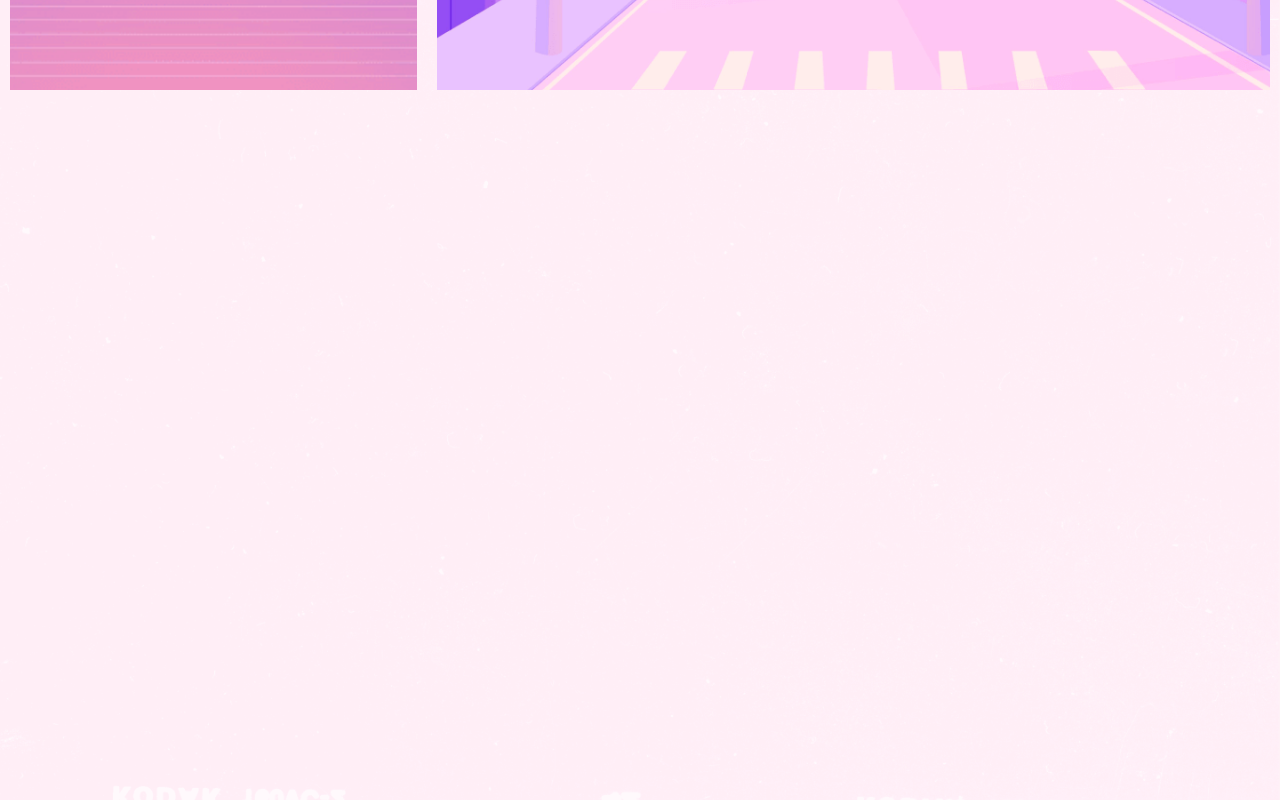
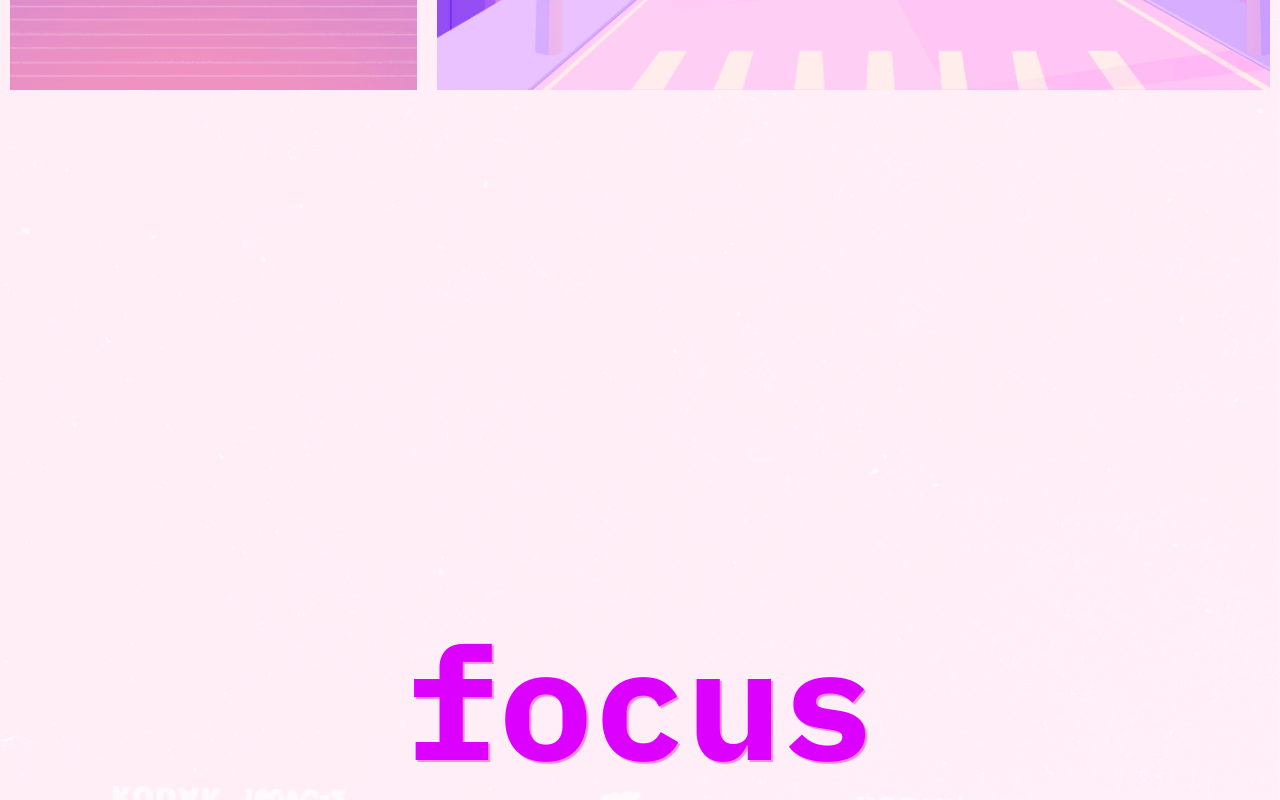
Before and after one commit to deadOk-core/slozhno-sosredotochitsya-ad, a plain HTML site: page index.html in a window 1280 px wide. Shown: the part 3980-4780 px from the top of the page. Drawn offline with Linux system fonts and the light colour scheme.

Commit message:
итог

```diff
--- a/index.html
+++ b/index.html
@@ -10,7 +10,7 @@
     <link rel="stylesheet" href="./fonts/fonts.css" />
     <link rel="stylesheet" href="./styles/globals.css" />
     <link rel="icon" href="./images/favicon.ico" sizes="any" />
-    <link rel="icon" href="./images/favicon.svg" sizes="images/svg+xml" />
+    <link rel="icon" href="./images/favicon.svg" type="images/svg+xml" />
     <link rel="mobile-icon" href="./images/mobile-icon.png" />
 
     <!--подключение файлов для цветовых тем-->
--- a/styles/globals.css
+++ b/styles/globals.css
@@ -7,7 +7,6 @@
 }
 
 body {
-  /* width: 375px; */
   padding: 0;
   min-inline-size: 375px;
   max-inline-size: 1440px;
--- a/styles/light.css
+++ b/styles/light.css
@@ -26,10 +26,9 @@
 
 @media (prefers-color-scheme: light) {
   :root {
-    /* Дублируем переменные светлой темы */
   --accent-color: #FF8DCB;
   --bg-image: url(../images/cover-image-light.png);
   --main-text-color: #353430;
   --title-decor-color: #353430;
-  }
 }
+}
--- a/styles/style.css
+++ b/styles/style.css
@@ -13,7 +13,7 @@
 .header {
   color: var(--accent-color);
   display: grid;
-  grid-template-rows: 1fr min-content 1fr;
+  grid-template-rows: min-content min-content min-content;
   block-size: 100vh;
 }
 
@@ -27,6 +27,7 @@
 .header__theme-menu {
   display: flex;
   justify-content: end;
+  /* margin-block-start: 65px; */
 }
 
 .header__theme-menu-button {
@@ -84,7 +85,7 @@
 }
 
 .rec::after {
-content: '';
+  content: '';
   display: block;
   inline-size: 9px;
   block-size: 9px;
@@ -94,20 +95,14 @@ content: '';
   margin-inline-start: 10px;
 }
 
-
-
 .title {
-  /* Для планшета и десктопа */
- /* clamp(7.5rem, 0.5625rem + 14.4531vw, 9.8125rem)  */
-
- /* Для мобильных */
-  margin-block-start: 65px;
-  margin-block-end: 55px;
   font-size: var(--title-font-sz);
   font-weight: 700;
   line-height: 83%;
   color: #DB00FF;
   text-shadow: 4px 4px 0 var(--accent-color);
+  margin-block-start: 65px;
+  margin-block-end: 55px;
 }
 
 .concentrate-subtitle {
@@ -172,8 +167,14 @@ content: '';
 /*footer*/
 
 .footer {
-  padding-block-start: 286px;
-  padding-block-end: 285px;
+  display: flex;
+  /* padding-block-start: 286px;
+  padding-block-end: 285px; */
+  align-items: center;
+  justify-content: center;
+
+  margin-block-start: 0;
+  margin-block-end: 0;
   text-align: center;
   block-size: 100vh;
 }
```
